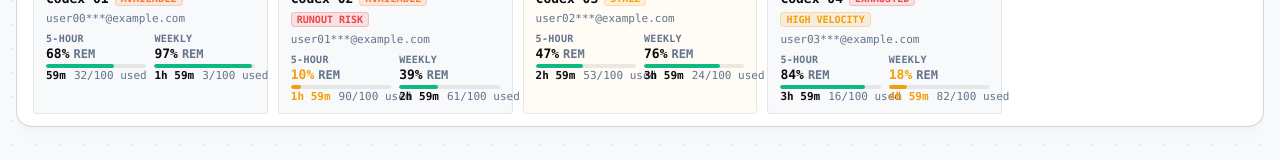
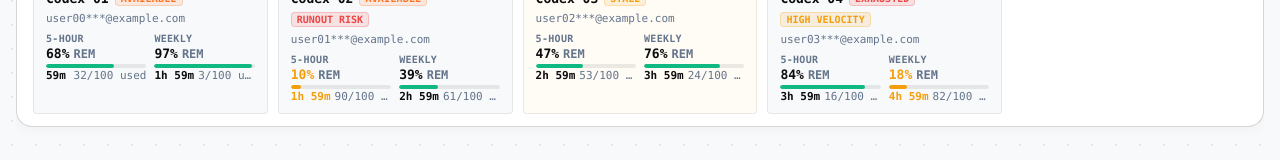
Before and after one commit to muvxlc/9router-quota-dashboard, a Next.js app: page /layout-preview in a window 1280 px wide. Shown: the part 155-315 px from the top of the page. Built offline with nearby package versions, Linux system fonts and the light colour scheme.

Commit message:
fix(ui): keep quota card usage text inside compact card bounds

```diff
--- a/app/styles/cards.css
+++ b/app/styles/cards.css
@@ -239,10 +239,17 @@
 }
 .quota-card .pp-quota-meta {
   font-size: 11px;
+  gap: 4px;
 }
 .quota-card .pp-quota-meta .reset,
 .quota-card .pp-quota-meta .used {
   font-size: 11px;
+}
+.quota-card .pp-quota-meta .used {
+  min-width: 0;
+  flex: 1 1 auto;
+  overflow: hidden;
+  text-overflow: ellipsis;
 }
 .quota-card .pp-tag-active,
 .quota-card .pp-tag-low,
```
